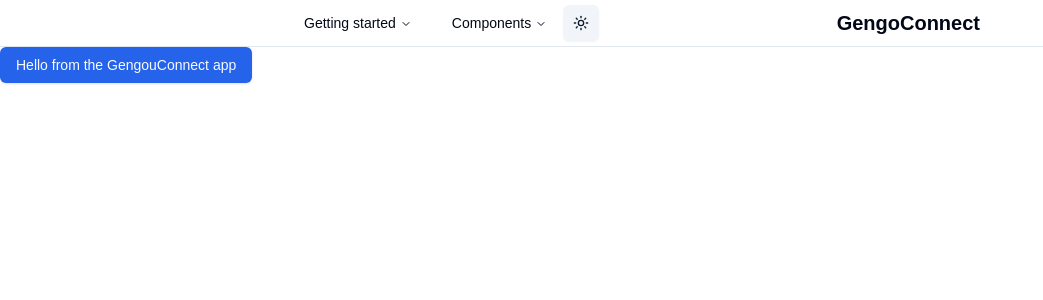
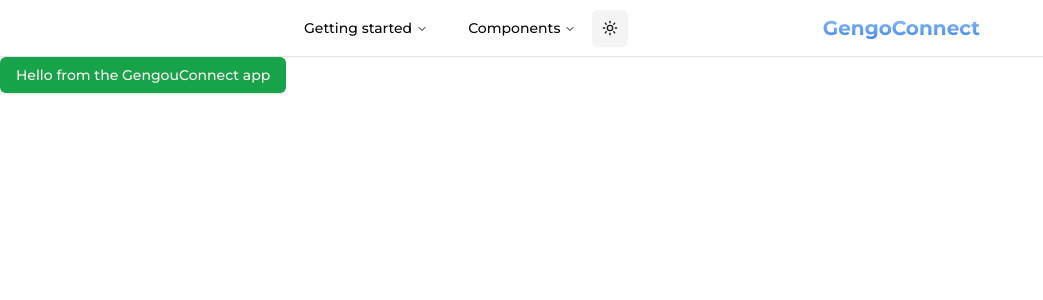
Before and after one commit to devyk100/gc-frontend, a Next.js app: page / in a window 1280 px wide. Shown: the top 300 px of the page, without its empty margins (0-1043 px from the left). Built offline with nearby package versions, Linux system fonts and the light colour scheme.

Commit message:
cleaned up the code

```diff
--- a/src/app/globals.css
+++ b/src/app/globals.css
@@ -9,24 +9,24 @@
 @layer base {
   :root {
     --background: 0 0% 100%;
-    --foreground: 222.2 84% 4.9%;
+    --foreground: 240 10% 3.9%;
     --card: 0 0% 100%;
-    --card-foreground: 222.2 84% 4.9%;
+    --card-foreground: 240 10% 3.9%;
     --popover: 0 0% 100%;
-    --popover-foreground: 222.2 84% 4.9%;
-    --primary: 221.2 83.2% 53.3%;
-    --primary-foreground: 210 40% 98%;
-    --secondary: 210 40% 96.1%;
-    --secondary-foreground: 222.2 47.4% 11.2%;
-    --muted: 210 40% 96.1%;
-    --muted-foreground: 215.4 16.3% 46.9%;
-    --accent: 210 40% 96.1%;
-    --accent-foreground: 222.2 47.4% 11.2%;
+    --popover-foreground: 240 10% 3.9%;
+    --primary: 142.1 76.2% 36.3%;
+    --primary-foreground: 355.7 100% 97.3%;
+    --secondary: 240 4.8% 95.9%;
+    --secondary-foreground: 240 5.9% 10%;
+    --muted: 240 4.8% 95.9%;
+    --muted-foreground: 240 3.8% 46.1%;
+    --accent: 240 4.8% 95.9%;
+    --accent-foreground: 240 5.9% 10%;
     --destructive: 0 84.2% 60.2%;
-    --destructive-foreground: 210 40% 98%;
-    --border: 214.3 31.8% 91.4%;
-    --input: 214.3 31.8% 91.4%;
-    --ring: 221.2 83.2% 53.3%;
+    --destructive-foreground: 0 0% 98%;
+    --border: 240 5.9% 90%;
+    --input: 240 5.9% 90%;
+    --ring: 142.1 76.2% 36.3%;
     --radius: 0.5rem;
     --chart-1: 12 76% 61%;
     --chart-2: 173 58% 39%;
@@ -36,25 +36,25 @@
   }
 
   .dark {
-    --background: 222.2 84% 4.9%;
-    --foreground: 210 40% 98%;
-    --card: 222.2 84% 4.9%;
-    --card-foreground: 210 40% 98%;
-    --popover: 222.2 84% 4.9%;
-    --popover-foreground: 210 40% 98%;
-    --primary: 217.2 91.2% 59.8%;
-    --primary-foreground: 222.2 47.4% 11.2%;
-    --secondary: 217.2 32.6% 17.5%;
-    --secondary-foreground: 210 40% 98%;
-    --muted: 217.2 32.6% 17.5%;
-    --muted-foreground: 215 20.2% 65.1%;
-    --accent: 217.2 32.6% 17.5%;
-    --accent-foreground: 210 40% 98%;
+    --background: 20 14.3% 4.1%;
+    --foreground: 0 0% 95%;
+    --card: 24 9.8% 10%;
+    --card-foreground: 0 0% 95%;
+    --popover: 0 0% 9%;
+    --popover-foreground: 0 0% 95%;
+    --primary: 142.1 70.6% 45.3%;
+    --primary-foreground: 144.9 80.4% 10%;
+    --secondary: 240 3.7% 15.9%;
+    --secondary-foreground: 0 0% 98%;
+    --muted: 0 0% 15%;
+    --muted-foreground: 240 5% 64.9%;
+    --accent: 12 6.5% 15.1%;
+    --accent-foreground: 0 0% 98%;
     --destructive: 0 62.8% 30.6%;
-    --destructive-foreground: 210 40% 98%;
-    --border: 217.2 32.6% 17.5%;
-    --input: 217.2 32.6% 17.5%;
-    --ring: 224.3 76.3% 48%;
+    --destructive-foreground: 0 85.7% 97.3%;
+    --border: 240 3.7% 15.9%;
+    --input: 240 3.7% 15.9%;
+    --ring: 142.4 71.8% 29.2%;
     --chart-1: 220 70% 50%;
     --chart-2: 160 60% 45%;
     --chart-3: 30 80% 55%;
@@ -62,6 +62,7 @@
     --chart-5: 340 75% 55%;
   }
 }
+
 
 @layer base {
   * {
--- a/src/app/layout.tsx
+++ b/src/app/layout.tsx
@@ -1,12 +1,11 @@
 import type { Metadata } from "next";
-import { Geist, Geist_Mono } from "next/font/google";
+import { Geist, Geist_Mono, Montserrat } from "next/font/google";
 import "./globals.css";
 import { NavigationMenuDemo } from "@/components/custom-navbar";
 import { ThemeProvider } from "@/components/providers/theme-provider"
 
-
-const geistSans = Geist({
-  variable: "--font-geist-sans",
+const monsterratSans = Montserrat({
+  variable: "--font-montserrat-sans",
   subsets: ["latin"],
 });
 
@@ -30,7 +29,7 @@
   return (
     <html lang="en">
       <body
-        className={`${geistSans.variable} ${geistMono.variable} antialiased`}
+        className={`${monsterratSans.className} ${geistMono.variable} antialiased`}
       >
         <ThemeProvider
             attribute="class"
--- a/src/app/page.tsx
+++ b/src/app/page.tsx
@@ -4,7 +4,7 @@
 export default function Home() {
   return (
     <main>
-      <Button>
+      <Button variant={"default"}>
         Hello from the GengouConnect app
       </Button>
     </main>
--- a/src/components/ui/navigation-menu.tsx
+++ b/src/components/ui/navigation-menu.tsx
@@ -10,7 +10,7 @@
   React.ElementRef<typeof NavigationMenuPrimitive.Root>,
   React.ComponentPropsWithoutRef<typeof NavigationMenuPrimitive.Root>
 >(({ className, children, ...props }, ref) => (
-  <div className="border-b-[0.5px] flex items-center justify-center p-[5px] md:justify-between md:px-4 lg:px-60 xl:px-72 2xl:px-96">
+  <div className="border-b-[0.5px] flex items-center justify-center p-[10px] md:justify-between md:px-4 lg:px-60 xl:px-72 2xl:px-96">
     <NavigationMenuPrimitive.Root
       ref={ref}
       className={cn(
@@ -23,7 +23,7 @@
       <NavigationMenuViewport />
       <ModeToggle/>
       </NavigationMenuPrimitive.Root>
-    <h1 className="hidden md:block px-3 text-xl font-bold">GengoConnect</h1>
+    <h1 className="hidden md:block px-3 text-xl font-bold bg-gradient-to-b from-blue-300 to-blue-500 text-transparent bg-clip-text">GengoConnect</h1>
     </div>
 ))
 NavigationMenu.displayName = NavigationMenuPrimitive.Root.displayName
```
Also changed, not shown: src/components/custom-navbar.tsx (+0 -7 lines), src/components/ui/dark-mode-toggle.tsx (+0 -7 lines).
